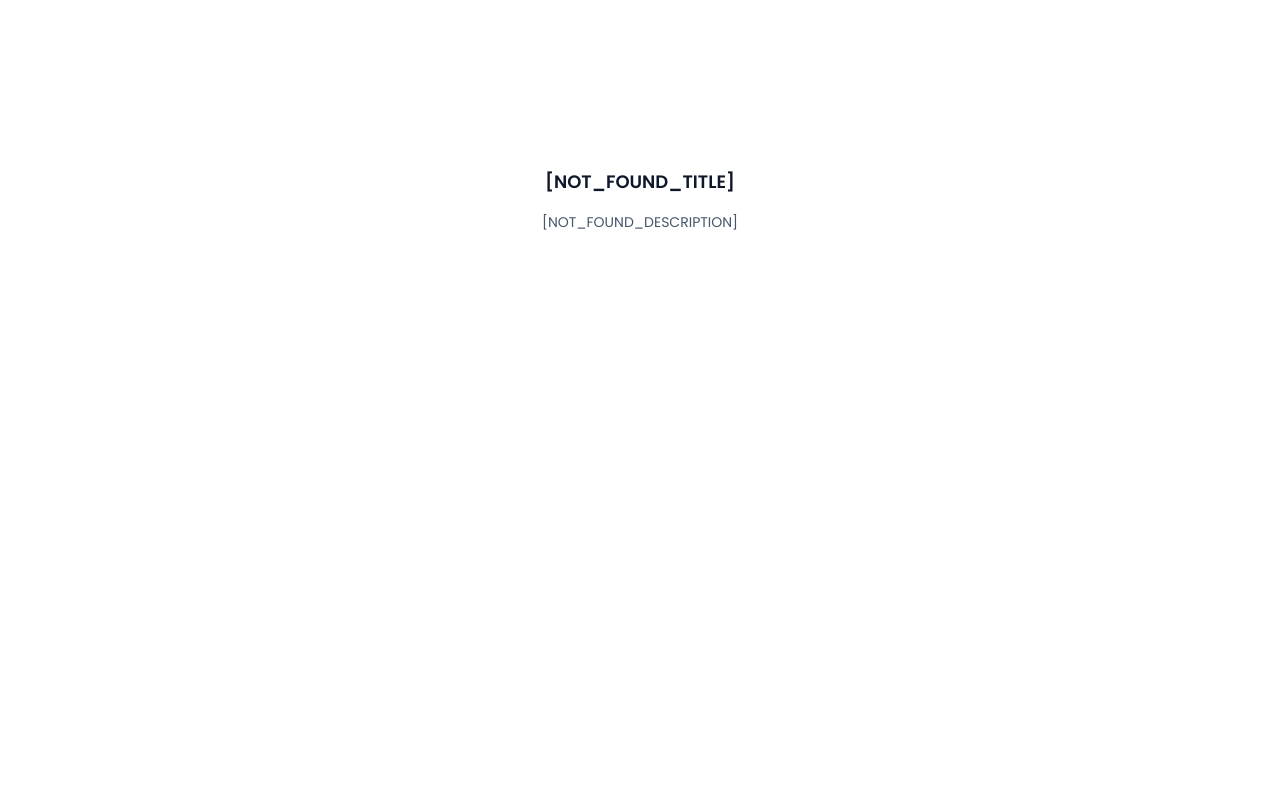
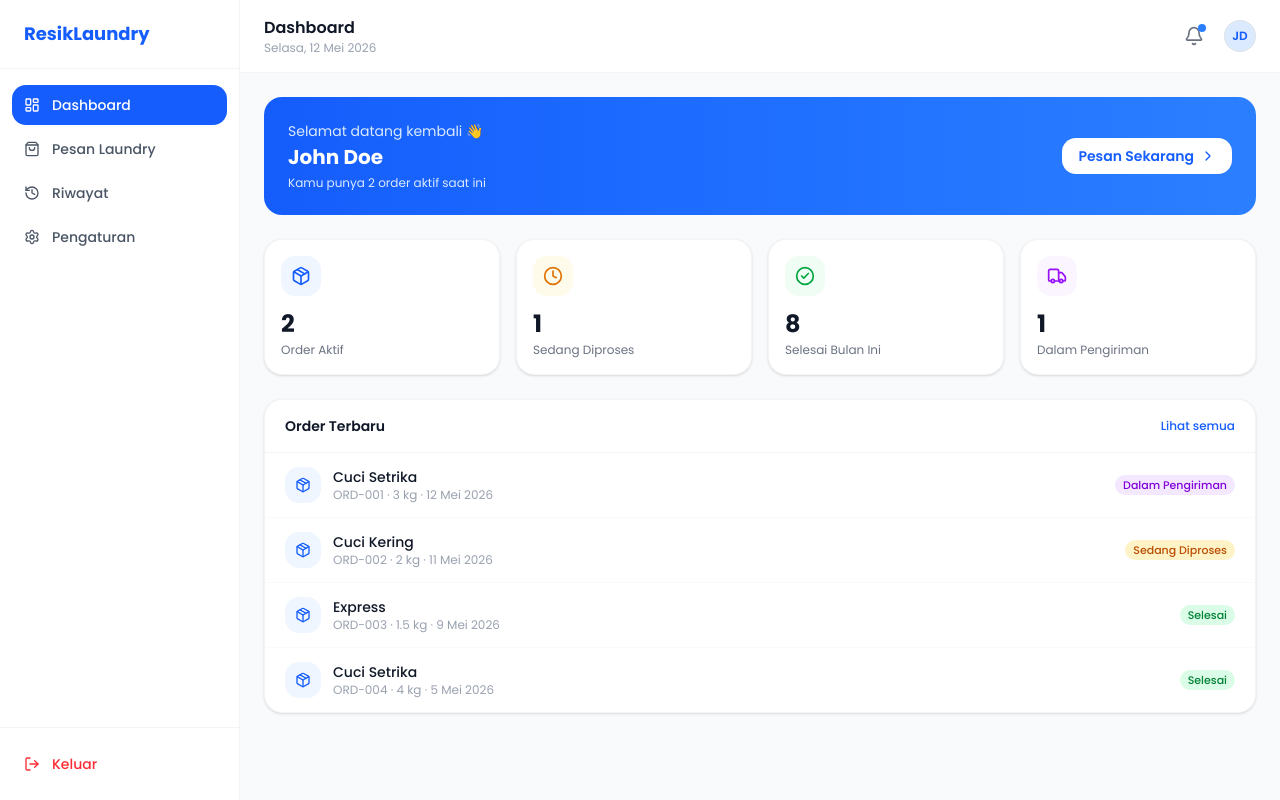
Before and after one commit to Varaaa-arch/WCC_UMKM-Laundry_Digital_Solution, a Next.js app: page /dashboard in a window 1280 px wide. Before the commit this address had no page. Built offline with nearby package versions, Linux system fonts and the light colour scheme.

Commit message:
feat: create dashboard page

```diff
--- /dev/null
+++ b/src/app/dashboard/page.tsx
@@ -0,0 +1,162 @@
+"use client"
+
+import { motion } from "framer-motion"
+import Link from "next/link"
+import {
+  LayoutDashboard, ShoppingBag, History, Settings,
+  LogOut, Bell, ChevronRight, Package, Clock, CheckCircle2, Truck
+} from "lucide-react"
+import { Avatar, AvatarFallback } from "@/components/ui/avatar"
+import { Badge } from "@/components/ui/badge"
+
+const NAV_ITEMS = [
+  { icon: LayoutDashboard, label: "Dashboard", href: "/dashboard", active: true },
+  { icon: ShoppingBag, label: "Pesan Laundry", href: "/layanan" },
+  { icon: History, label: "Riwayat", href: "/history" },
+  { icon: Settings, label: "Pengaturan", href: "/settings" },
+]
+
+const STATS = [
+  { label: "Order Aktif", value: "2", icon: Package, color: "bg-blue-50 text-blue-600" },
+  { label: "Sedang Diproses", value: "1", icon: Clock, color: "bg-amber-50 text-amber-600" },
+  { label: "Selesai Bulan Ini", value: "8", icon: CheckCircle2, color: "bg-green-50 text-green-600" },
+  { label: "Dalam Pengiriman", value: "1", icon: Truck, color: "bg-purple-50 text-purple-600" },
+]
+
+const RECENT_ORDERS = [
+  { id: "ORD-001", service: "Cuci Setrika", weight: "3 kg", status: "Dalam Pengiriman", date: "12 Mei 2026", statusColor: "bg-purple-100 text-purple-700" },
+  { id: "ORD-002", service: "Cuci Kering", weight: "2 kg", status: "Sedang Diproses", date: "11 Mei 2026", statusColor: "bg-amber-100 text-amber-700" },
+  { id: "ORD-003", service: "Express", weight: "1.5 kg", status: "Selesai", date: "9 Mei 2026", statusColor: "bg-green-100 text-green-700" },
+  { id: "ORD-004", service: "Cuci Setrika", weight: "4 kg", status: "Selesai", date: "5 Mei 2026", statusColor: "bg-green-100 text-green-700" },
+]
+
+const item = (i: number) => ({
+  hidden: { opacity: 0, y: 16 },
+  visible: { opacity: 1, y: 0, transition: { delay: i * 0.07, duration: 0.4, ease: [0.25, 0.1, 0.25, 1] as const } }
+})
+
+export default function DashboardPage() {
+  return (
+    <div className="min-h-screen bg-gray-50 flex">
+
+      {/* Sidebar */}
+      <aside className="hidden md:flex w-60 bg-white border-r border-gray-100 flex-col fixed h-full z-20">
+        {/* Logo */}
+        <div className="px-6 py-5 border-b border-gray-100">
+          <span className="text-lg font-bold text-blue-600">ResikLaundry</span>
+        </div>
+
+        {/* Nav */}
+        <nav className="flex-1 px-3 py-4 space-y-1">
+          {NAV_ITEMS.map(({ icon: Icon, label, href, active }) => (
+            <Link key={label} href={href}
+              className={`flex items-center gap-3 px-3 py-2.5 rounded-xl text-sm font-medium transition-colors ${
+                active
+                  ? "bg-blue-600 text-white"
+                  : "text-gray-600 hover:bg-gray-50 hover:text-gray-900"
+              }`}
+            >
+              <Icon className="w-4 h-4 shrink-0" />
+              {label}
+            </Link>
+          ))}
+        </nav>
+
+        {/* User */}
+        <div className="px-3 py-4 border-t border-gray-100 space-y-1">
+          <button className="w-full flex items-center gap-3 px-3 py-2.5 rounded-xl text-sm font-medium text-red-500 hover:bg-red-50 transition-colors">
+            <LogOut className="w-4 h-4 shrink-0" />
+            Keluar
+          </button>
+        </div>
+      </aside>
+
+      {/* Main */}
+      <div className="flex-1 md:ml-60 flex flex-col">
+
+        {/* Topbar */}
+        <header className="sticky top-0 z-10 bg-white border-b border-gray-100 px-6 py-4 flex items-center justify-between">
+          <div>
+            <h1 className="text-base font-semibold text-gray-900">Dashboard</h1>
+            <p className="text-xs text-gray-400">Selasa, 12 Mei 2026</p>
+          </div>
+          <div className="flex items-center gap-3">
+            <button className="relative p-2 rounded-xl hover:bg-gray-50 transition-colors">
+              <Bell className="w-5 h-5 text-gray-500" />
+              <span className="absolute top-1.5 right-1.5 w-2 h-2 bg-blue-500 rounded-full" />
+            </button>
+            <Avatar className="w-8 h-8">
+              <AvatarFallback className="bg-blue-100 text-blue-600 text-xs font-semibold">JD</AvatarFallback>
+            </Avatar>
+          </div>
+        </header>
+
+        {/* Content */}
+        <main className="flex-1 px-6 py-6 space-y-6">
+
+          {/* Welcome */}
+          <motion.div variants={item(0)} initial="hidden" animate="visible"
+            className="rounded-2xl bg-linear-to-r from-blue-600 to-blue-500 p-6 text-white flex items-center justify-between"
+          >
+            <div>
+              <p className="text-blue-100 text-sm">Selamat datang kembali 👋</p>
+              <h2 className="text-xl font-bold mt-0.5">John Doe</h2>
+              <p className="text-blue-100 text-xs mt-1">Kamu punya 2 order aktif saat ini</p>
+            </div>
+            <Link href="/layanan"
+              className="flex items-center gap-1.5 bg-white text-blue-600 text-sm font-semibold px-4 py-2 rounded-xl hover:bg-blue-50 transition-colors shrink-0"
+            >
+              Pesan Sekarang <ChevronRight className="w-4 h-4" />
+            </Link>
+          </motion.div>
+
+          {/* Stats */}
+          <div className="grid grid-cols-2 lg:grid-cols-4 gap-4">
+            {STATS.map(({ label, value, icon: Icon, color }, i) => (
+              <motion.div key={label} variants={item(i + 1)} initial="hidden" animate="visible"
+                className="bg-white rounded-2xl p-4 border border-gray-100 shadow-sm"
+              >
+                <div className={`w-10 h-10 rounded-xl flex items-center justify-center ${color} mb-3`}>
+                  <Icon className="w-5 h-5" />
+                </div>
+                <p className="text-2xl font-bold text-gray-900">{value}</p>
+                <p className="text-xs text-gray-500 mt-0.5">{label}</p>
+              </motion.div>
+            ))}
+          </div>
+
+          {/* Recent Orders */}
+          <motion.div variants={item(5)} initial="hidden" animate="visible"
+            className="bg-white rounded-2xl border border-gray-100 shadow-sm overflow-hidden"
+          >
+            <div className="px-5 py-4 border-b border-gray-100 flex items-center justify-between">
+              <h3 className="font-semibold text-gray-900 text-sm">Order Terbaru</h3>
+              <Link href="/history" className="text-xs text-blue-600 font-medium hover:underline">
+                Lihat semua
+              </Link>
+            </div>
+            <div className="divide-y divide-gray-50">
+              {RECENT_ORDERS.map((order) => (
+                <div key={order.id} className="px-5 py-3.5 flex items-center justify-between hover:bg-gray-50/50 transition-colors">
+                  <div className="flex items-center gap-3">
+                    <div className="w-9 h-9 rounded-xl bg-blue-50 flex items-center justify-center shrink-0">
+                      <Package className="w-4 h-4 text-blue-600" />
+                    </div>
+                    <div>
+                      <p className="text-sm font-medium text-gray-900">{order.service}</p>
+                      <p className="text-xs text-gray-400">{order.id} · {order.weight} · {order.date}</p>
+                    </div>
+                  </div>
+                  <Badge className={`text-[11px] font-medium border-0 ${order.statusColor}`}>
+                    {order.status}
+                  </Badge>
+                </div>
+              ))}
+            </div>
+          </motion.div>
+
+        </main>
+      </div>
+    </div>
+  )
+}
```
